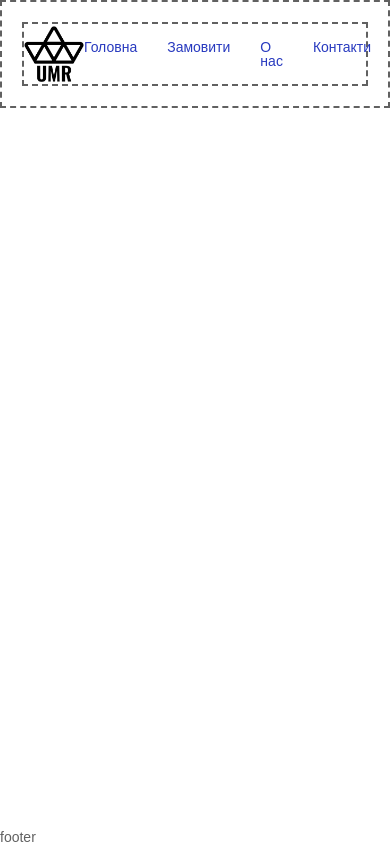
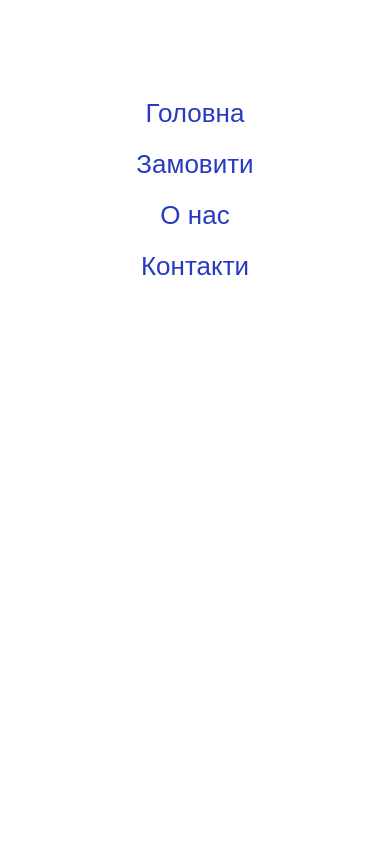
Before and after one commit to Alekseypavlov14/umr-group, a React (Create React App) app: page / in a window 390 px wide. Built offline with nearby package versions, Linux system fonts and the light colour scheme.

Commit message:
nav styles

```diff
--- a/src/components/Header/Header.module.css
+++ b/src/components/Header/Header.module.css
@@ -1,13 +1,11 @@
 .Header {
   width: 100%;
   padding: 20px 0px;
-  border: 2px dashed #616161;
 }
 
 .HeaderContent {
   width: 100%;
   height: 100%;
-  border: 2px dashed #616161;
   display: flex;
   justify-content: space-between;
   align-items: center;
--- a/src/components/Nav/Nav.module.css
+++ b/src/components/Nav/Nav.module.css
@@ -1,14 +1,47 @@
-.Nav {}
+/* .Nav {} */
 
 .Nav__list {
   display: flex;
 }
 
 .Nav__item:not(:last-child) {
-  margin-right: 30px;
+  margin: 0px 30px 0px 0px;
 }
 
 .Nav__link {
+  font-size: 18px;
   color: var(--blue);
   text-decoration: none;
 }
+
+@media (max-width: 520px) {
+  .Nav {
+    position: fixed;
+    width: 100%;
+    height: 100%;
+    background: #fff;
+    top: -100%;
+    left: 0;
+    z-index: 5;
+    transition: top 0.3s ease 0s;
+  }
+
+  .Clicked {
+    top: 0;
+  }
+
+  .Nav__list {
+    padding: 100px 0px 0px 0px;
+    width: 100%;
+    flex-direction: column;
+    text-align: center;
+  }
+
+  .Nav__item:not(:last-child) {
+    margin: 0px 0px 25px 0px;
+  }
+
+  .Nav__link {
+    font-size: 26px;
+  }
+}
--- a/src/components/Nav/Nav.tsx
+++ b/src/components/Nav/Nav.tsx
@@ -1,12 +1,13 @@
 import { FC } from 'react'
 import { Link } from 'react-router-dom'
+import cn from 'classnames'
 import styles from './Nav.module.css'
 
 interface NavProps {}
 
 const Nav: FC<NavProps> = () => {
   return (
-    <div className={styles.Nav}>
+    <div className={cn(styles.Nav, styles.Clicked)}>
       <div className={styles.Nav__list}>
         <div className={styles.Nav__item}>
           <Link
```
Also changed, not shown: src/assets/logo.png.
